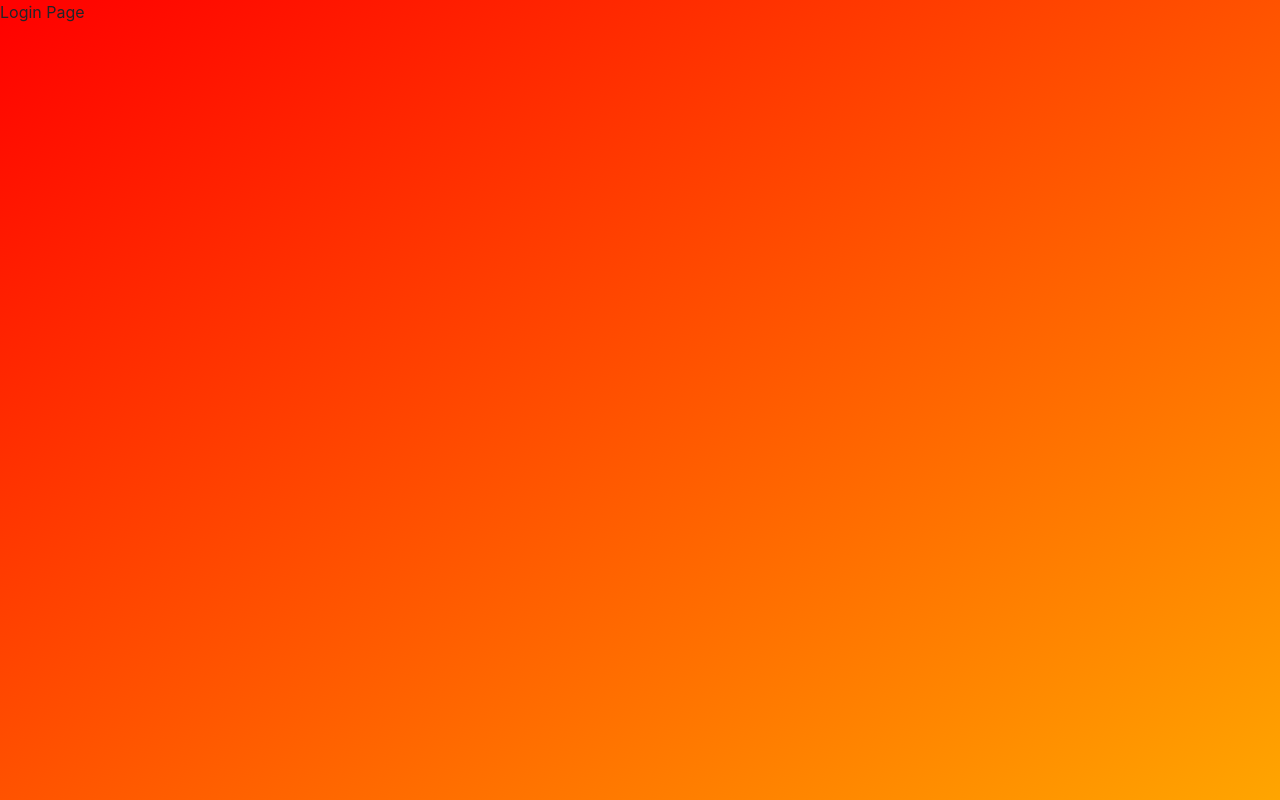
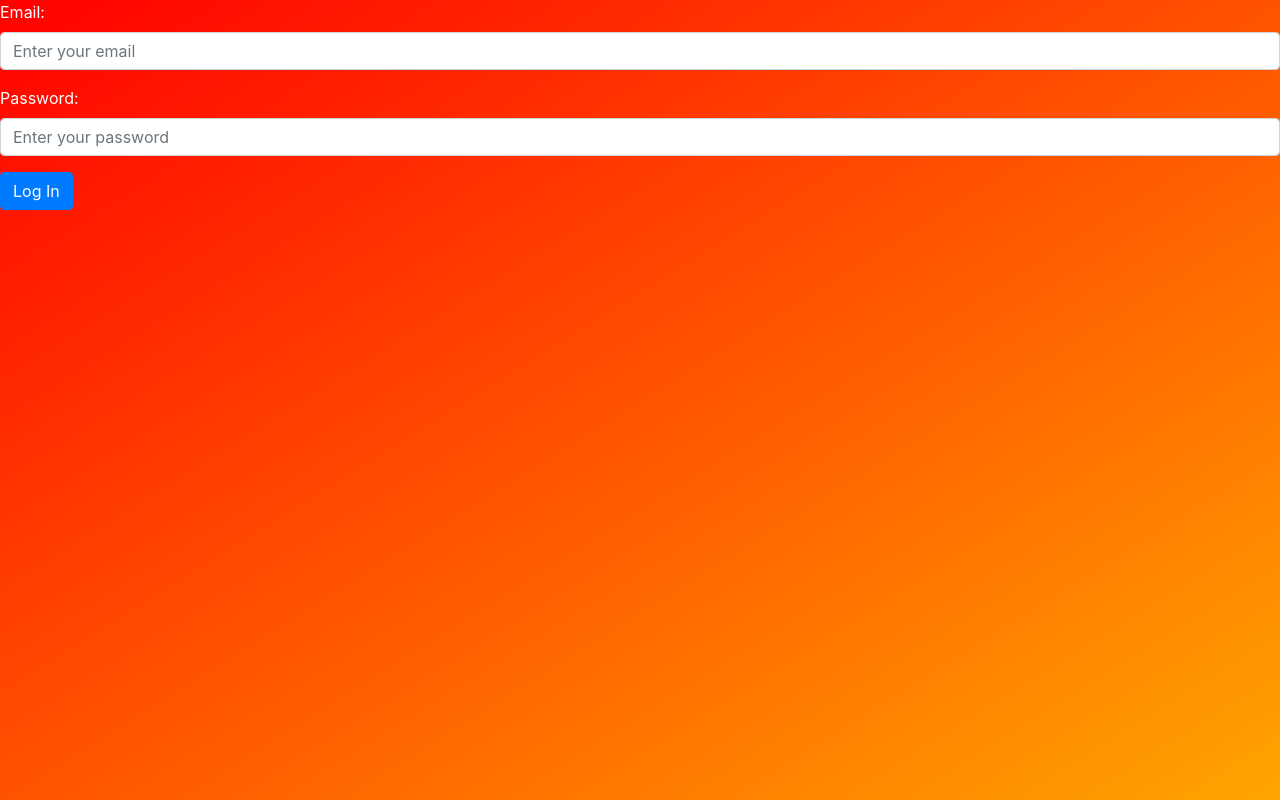
Before and after one commit to mdamian9/cryptopapertrading-site, a React (Create React App) app in the folder client/: page /login in a window 1280 px wide. Built offline with nearby package versions, Linux system fonts and the light colour scheme.

Commit message:
Created LoginForm and added it to LoginPage

```diff
--- /dev/null
+++ b/client/src/components/LoginForm.js
@@ -0,0 +1,48 @@
+import React, {Component} from 'react';
+import { Button, Form, FormGroup, Label, Input } from 'reactstrap';
+
+class LoginForm extends Component {
+
+    handleChange = event => {
+        // Extract name & value from event target and set to state
+        const { name, value } = event.target;
+        this.setState({
+            [name]: value
+        });
+    };
+
+    handleFormSubmit = event => {
+        event.preventDefault();
+        // Clear form fields
+        console.log(`${this.state.email} ${this.state.password}`)
+        document.getElementById("signup-form").reset();
+        // Reset state
+        this.setState({
+            email: '',
+            password: ''
+        });
+    };
+
+    render = () => {
+        return (
+            <Form id="login-form" onSubmit={this.handleFormSubmit}>
+                <FormGroup>
+                    <Label for="login-email">Email:</Label>
+                    <Input type="email" name="email" id="login-email"
+                        placeholder="Enter your email" onChange={this.handleChange}
+                    />
+                </FormGroup>
+                <FormGroup>
+                    <Label for="login-password">Password:</Label>
+                    <Input type="password" name="password" id="login-password"
+                        placeholder="Enter your password" onChange={this.handleChange}
+                    />
+                </FormGroup>
+                <Button color="primary">Log In</Button>
+            </Form>
+        );
+    };
+
+};
+
+export default LoginForm;
--- a/client/src/components/LoginPage.js
+++ b/client/src/components/LoginPage.js
@@ -1,8 +1,11 @@
 import React from 'react';
+import LoginForm from './LoginForm';
 
 const LoginPage = () => {
     return (
-        <div>Login Page</div>
+        <div style={{ color: 'white' }}>
+            <LoginForm />
+        </div>
     );
 };
 
```
